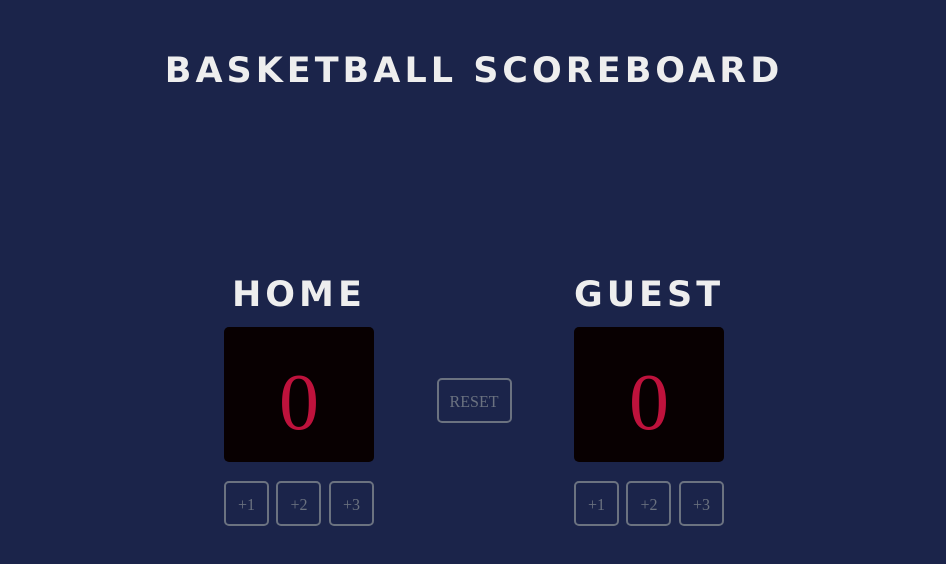
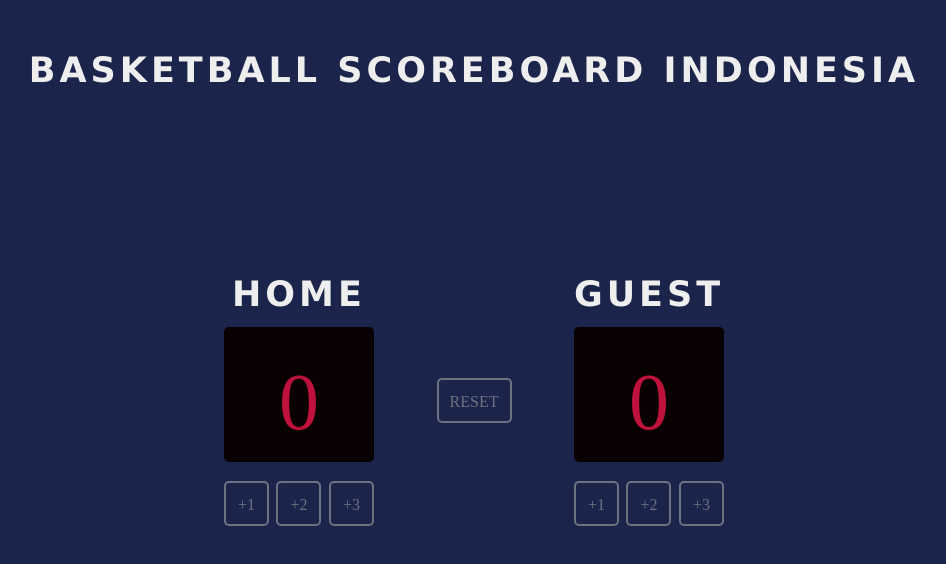
Before and after one commit to soca27/basketball-scoreboard, a plain HTML site: page index.html in a window 1280 px wide. Shown: the whole page, without its empty margins (166-1112 px from the left). Drawn offline with nearby package versions, Linux system fonts and the light colour scheme.

Commit message:
Coba Git

```diff
--- a/index.html
+++ b/index.html
@@ -5,7 +5,7 @@
     <body>
       <div class="container-content">
         <div class="container">
-            <h1 class="title FIRST"> BASKETBALL SCOREBOARD </h1>
+            <h1 class="title FIRST"> BASKETBALL SCOREBOARD INDONESIA</h1>
             <div class="wrapper-content">
                 <h3 class="title">HOME</h3>
                 <p id="score-home" class="scoreHome score">0</p>
```
